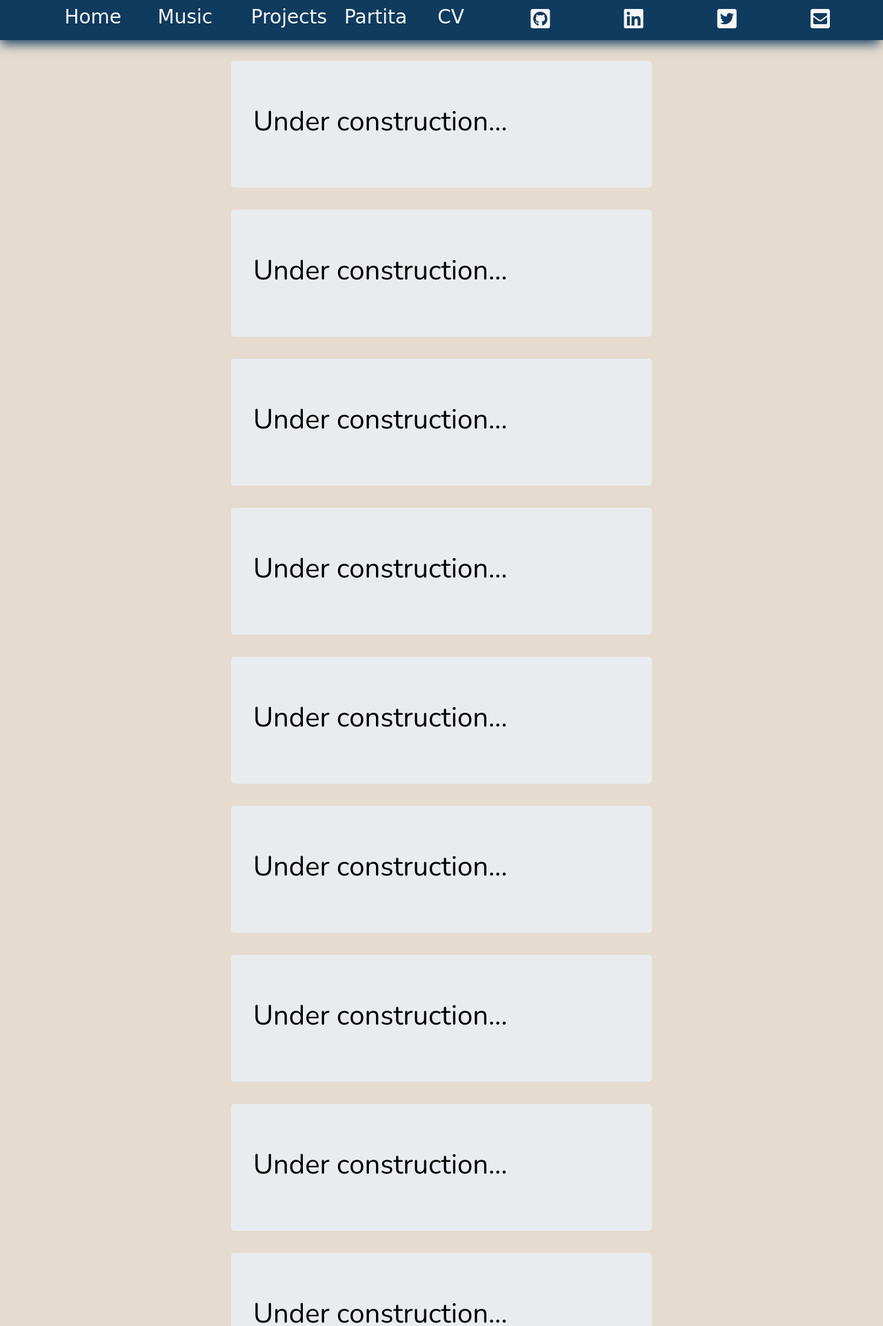
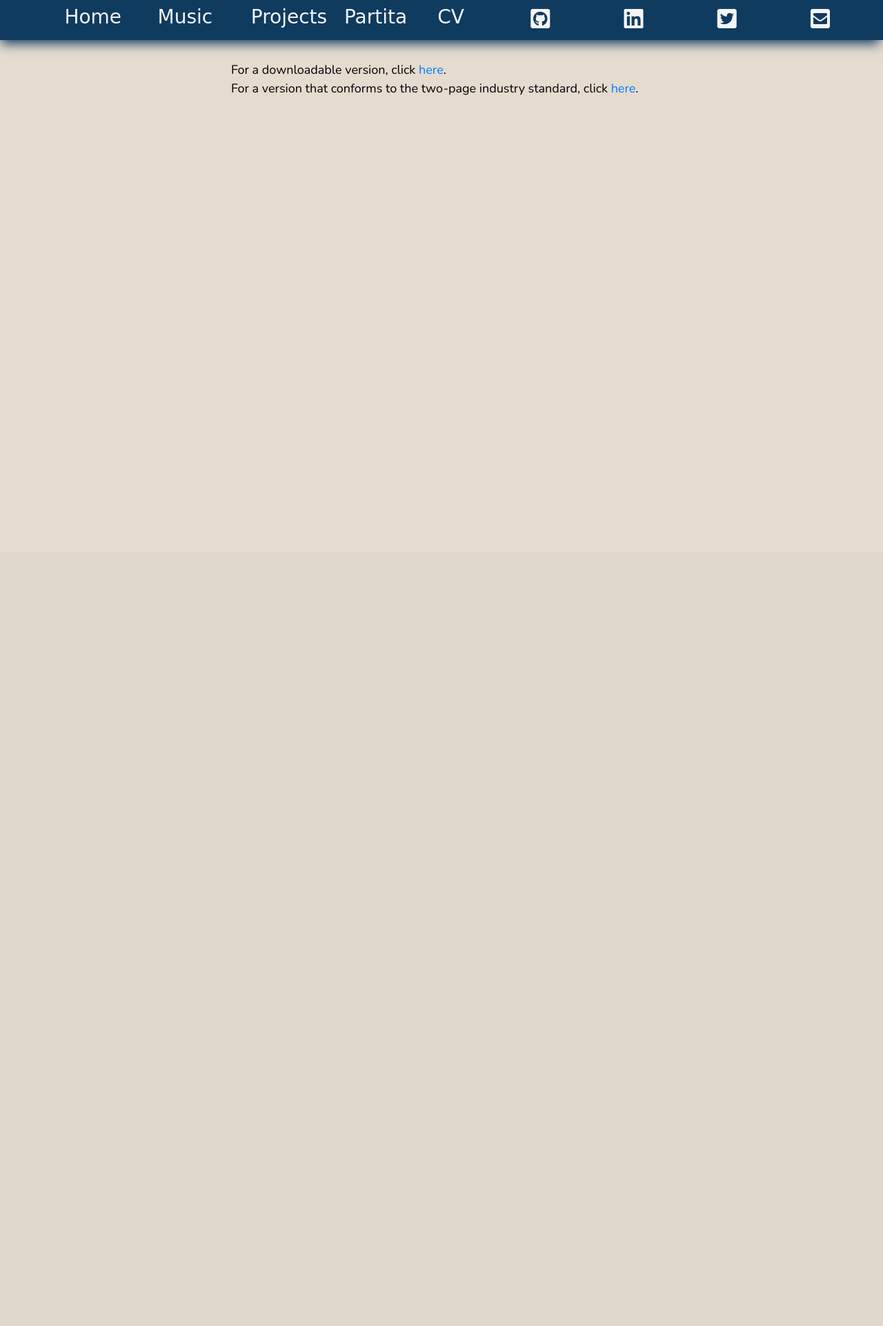
Before and after one commit to LachlanMarnham/PersonalWebsite, a Flask app: template app/templates/cv.html.mako in a window 1280 px wide. Shown: the top 1922 px of the page at 69% size. After the commit the page ends 138 px from the top, so only its background shows below. Run offline with Flask 2, Linux system fonts and the light colour scheme; the template is opened without the code that fills it, so the values that code supplies are empty; some libraries are stand-ins or nearby versions; some web fonts are replaced.

Commit message:
Add links to download cv

```diff
--- a/app/make_app.py
+++ b/app/make_app.py
@@ -15,6 +15,7 @@ def app_factory() -> Flask:
     app.config['CSS_FOLDER'] = 'css'
     app.config['JS_FOLDER'] = 'js'
     app.config['IMAGES_FOLDER'] = 'images'
+    app.config['FILES_FOLDER'] = 'files'
 
     # Register main blueprint
     app.register_blueprint(web_app_blueprint)
--- a/app/templates/cv.html.mako
+++ b/app/templates/cv.html.mako
@@ -1,19 +1,12 @@
 <%inherit file="content_base.html.mako" />
 
-<div class="jumbotron"><h1>Under construction...</h1></div>
-<div class="jumbotron"><h1>Under construction...</h1></div>
-<div class="jumbotron"><h1>Under construction...</h1></div>
-<div class="jumbotron"><h1>Under construction...</h1></div>
-<div class="jumbotron"><h1>Under construction...</h1></div>
-<div class="jumbotron"><h1>Under construction...</h1></div><div class="jumbotron"><h1>Under construction...</h1></div>
-<div class="jumbotron"><h1>Under construction...</h1></div>
-<div class="jumbotron"><h1>Under construction...</h1></div>
-<div class="jumbotron"><h1>Under construction...</h1></div>
-<div class="jumbotron"><h1>Under construction...</h1></div>
-<div class="jumbotron"><h1>Under construction...</h1></div>
-<div class="jumbotron"><h1>Under construction...</h1></div>
-<div class="jumbotron"><h1>Under construction...</h1></div>
-<div class="jumbotron"><h1>Under construction...</h1></div>
-<div class="jumbotron"><h1>Under construction...</h1></div>
-<div class="jumbotron"><h1>Under construction...</h1></div>
-<div class="jumbotron"><h1>Under construction...</h1></div>
+<%
+    from flask import current_app
+    cv_short_path = current_app.config['FILES_FOLDER'] + '/cv_short.pdf'
+    cv_long_path = current_app.config['FILES_FOLDER'] + '/cv_long.pdf'
+%>
+
+For a downloadable version, click <a href="${cv_long_path}" download>here</a>.
+<br />
+For a version that conforms to the two-page industry standard, click <a href="${cv_short_path}">here</a>.
+<br />
--- a/app/views.py
+++ b/app/views.py
@@ -64,6 +64,11 @@ def serve_images(filename):
     return send_from_directory(current_app.config['IMAGES_FOLDER'], filename, as_attachment=True)
 
 
+@web_app_blueprint.route('/cv/files/<path:filename>')
+def serve_cv(filename):
+    return send_from_directory(current_app.config['FILES_FOLDER'], filename, as_attachment=True)
+
+
 @web_app_blueprint.route('/favicon-32x32.png')
 def return_favicon():
     return send_from_directory(current_app.root_path, 'favicon-32x32.png')
```
